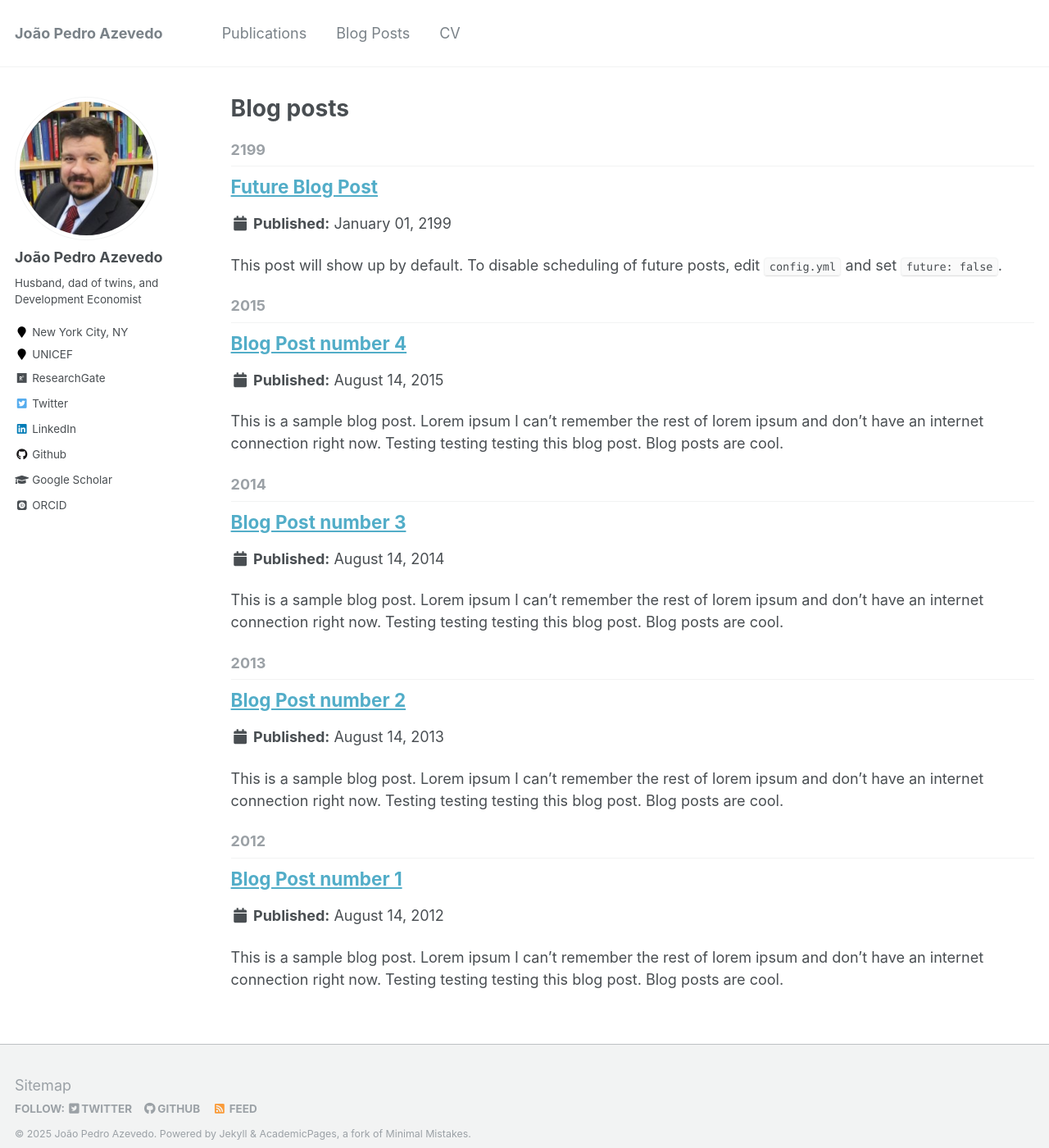
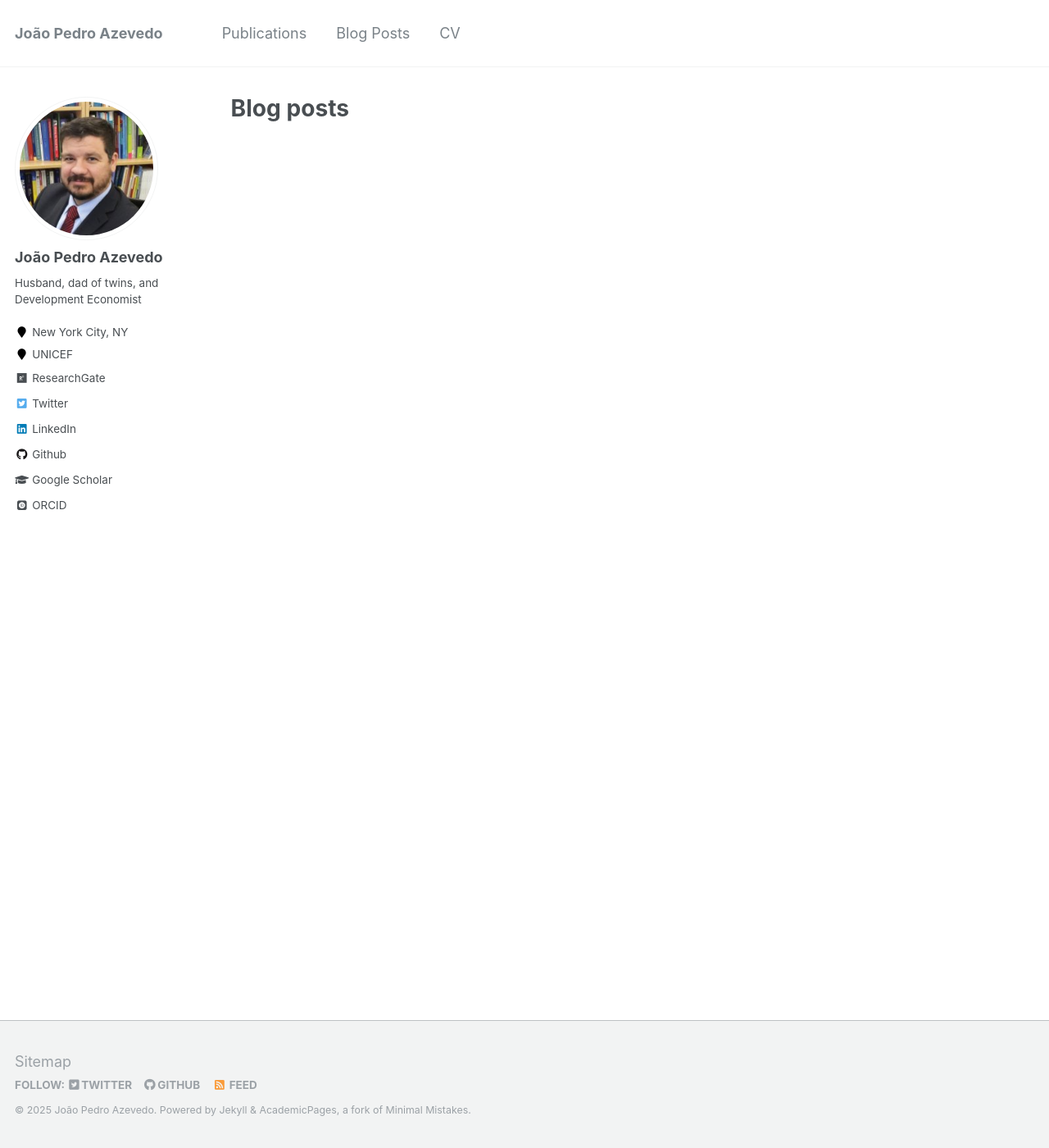
Before and after one commit to jpazvd/jpazvd.github.io, a Jekyll site: the page built from _pages/year-archive.html, in a window 1280 px wide and 1400 px high. Shown: the whole window at 82% size. Built offline with Jekyll 4.4.1, drawn with Linux system fonts in a browser that asks for light colours; some web fonts are replaced.

Commit message:
feat: Implement website improvements for SEO and content
Phase 1 - Configuration:
- Add social links block for Schema.org JSON-LD
- Add og_image for social sharing cards
- Fix bibliography source (minimal.bib → references.bib)

Phase 2 - Structured Data:
- Add person-schema.html with rich Person markup
- Add website-schema.html for site metadata
- Include schemas in head.html

Phase 3 - Content Cleanup:
- Update CV skills section with real skills
- Update CV service section with real content
- Update README with professional documentation
- Delete 5 sample blog posts with placeholder content

Phase 4 - Accessibility & Performance:
- Add meta descriptions to about.md, cv.md, publications.md
- Add preconnect hints for external resources

All changes compatible with Jekyll 4 + jekyll-scholar + GitHub Actions

```diff
--- a/_config.yml
+++ b/_config.yml
@@ -35,6 +35,21 @@
   orcid                  : "https://orcid.org/0000-0002-3844-215X"
   googlescholar          : "https://scholar.google.com/citations?user=lTKXA78AAAAJ"
   researchgate           : "https://ideas.repec.org/e/pwa88.html"
+
+# Social/Schema.org configuration (enables Person JSON-LD)
+social:
+  type: Person
+  name: "João Pedro Azevedo"
+  links:
+    - "https://twitter.com/jpazvd"
+    - "https://github.com/jpazvd"
+    - "https://www.linkedin.com/in/jpazvd"
+    - "https://scholar.google.com/citations?user=lTKXA78AAAAJ"
+    - "https://orcid.org/0000-0002-3844-215X"
+    - "https://ideas.repec.org/e/pwa88.html"
+
+# Open Graph default image (for social sharing)
+og_image: "profile.png"
 
 # Reading Files
 include:
@@ -104,7 +119,7 @@
 # Scholar configuration
 scholar:
   source: "_bibliography"
-  bibliography: "minimal.bib"  # Ensure this matches your actual .bib filename
+  bibliography: "references.bib"  # Full publication list (1,431 lines)
   style: apa  # You can change this based on your citation style preference (e.g., ieee, mla)
   locale: en  # Adjust for language preference, if needed
   bibliography_class: bibliography  # CSS class for bibliography
--- a/_includes/head.html
+++ b/_includes/head.html
@@ -1,6 +1,10 @@
 {% include base_path %}
 
 <meta charset="utf-8">
+
+<!-- Preconnect to external domains for performance -->
+<link rel="preconnect" href="https://fonts.googleapis.com">
+<link rel="preconnect" href="https://fonts.gstatic.com" crossorigin>
 
 {% include seo.html %}
 
@@ -18,4 +22,8 @@
 <!-- For all browsers -->
 <link rel="stylesheet" href="{{ base_path }}/assets/css/main.css">
 
+<!-- Structured Data for SEO -->
+{% include person-schema.html %}
+{% include website-schema.html %}
+
 <meta http-equiv="cleartype" content="on">
--- a/_posts/2012-08-14-blog-post-1.md
+++ /dev/null
@@ -1,20 +0,0 @@
----
-title: 'Blog Post number 1'
-date: 2012-08-14
-permalink: /posts/2012/08/blog-post-1/
-tags:
-  - cool posts
-  - category1
-  - category2
----
-
-This is a sample blog post. Lorem ipsum I can't remember the rest of lorem ipsum and don't have an internet connection right now. Testing testing testing this blog post. Blog posts are cool.
-
-Headings are cool
-======
-
-You can have many headings
-======
-
-Aren't headings cool?
-------
--- a/_posts/2013-08-14-blog-post-2.md
+++ /dev/null
@@ -1,20 +0,0 @@
----
-title: 'Blog Post number 2'
-date: 2013-08-14
-permalink: /posts/2013/08/blog-post-2/
-tags:
-  - cool posts
-  - category1
-  - category2
----
-
-This is a sample blog post. Lorem ipsum I can't remember the rest of lorem ipsum and don't have an internet connection right now. Testing testing testing this blog post. Blog posts are cool.
-
-Headings are cool
-======
-
-You can have many headings
-======
-
-Aren't headings cool?
-------
--- a/_posts/2014-08-14-blog-post-3.md
+++ /dev/null
@@ -1,20 +0,0 @@
----
-title: 'Blog Post number 3'
-date: 2014-08-14
-permalink: /posts/2014/08/blog-post-3/
-tags:
-  - cool posts
-  - category1
-  - category2
----
-
-This is a sample blog post. Lorem ipsum I can't remember the rest of lorem ipsum and don't have an internet connection right now. Testing testing testing this blog post. Blog posts are cool.
-
-Headings are cool
-======
-
-You can have many headings
-======
-
-Aren't headings cool?
-------
--- a/_posts/2199-01-01-future-post.md
+++ /dev/null
@@ -1,11 +0,0 @@
----
-title: 'Future Blog Post'
-date: 2199-01-01
-permalink: /posts/2012/08/blog-post-4/
-tags:
-  - cool posts
-  - category1
-  - category2
----
-
-This post will show up by default. To disable scheduling of future posts, edit `config.yml` and set `future: false`.
```
Also changed, not shown: README.md (+47 -21 lines), _includes/person-schema.html (added, +63 -0 lines), _includes/website-schema.html (added, +15 -0 lines), _pages/about.md (+1 -0 lines), _pages/cv.md (+34 -8 lines), _pages/publications.md (+1 -0 lines), _posts/2015-08-14-blog-post-4.md (deleted, +0 -20 lines).
